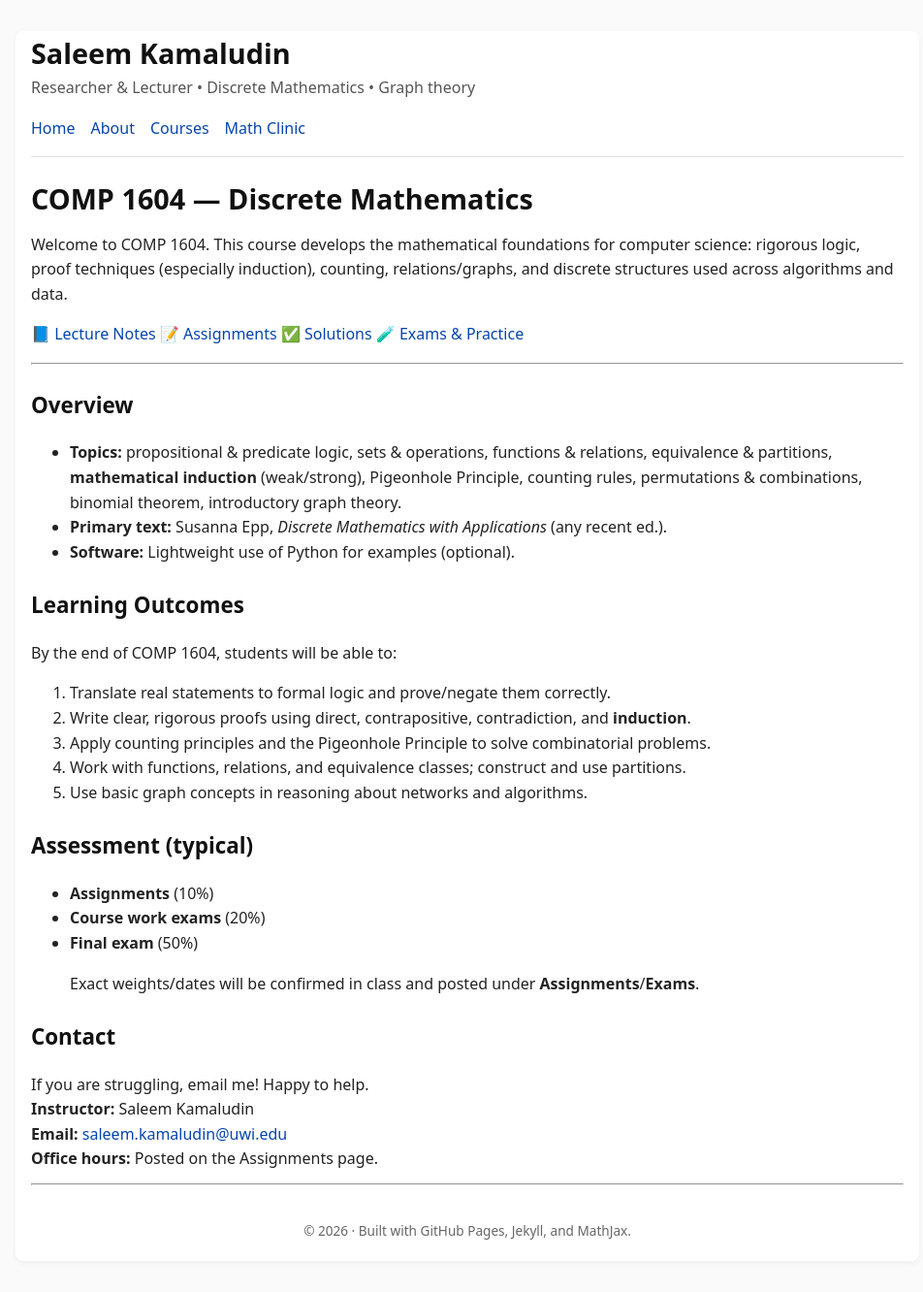
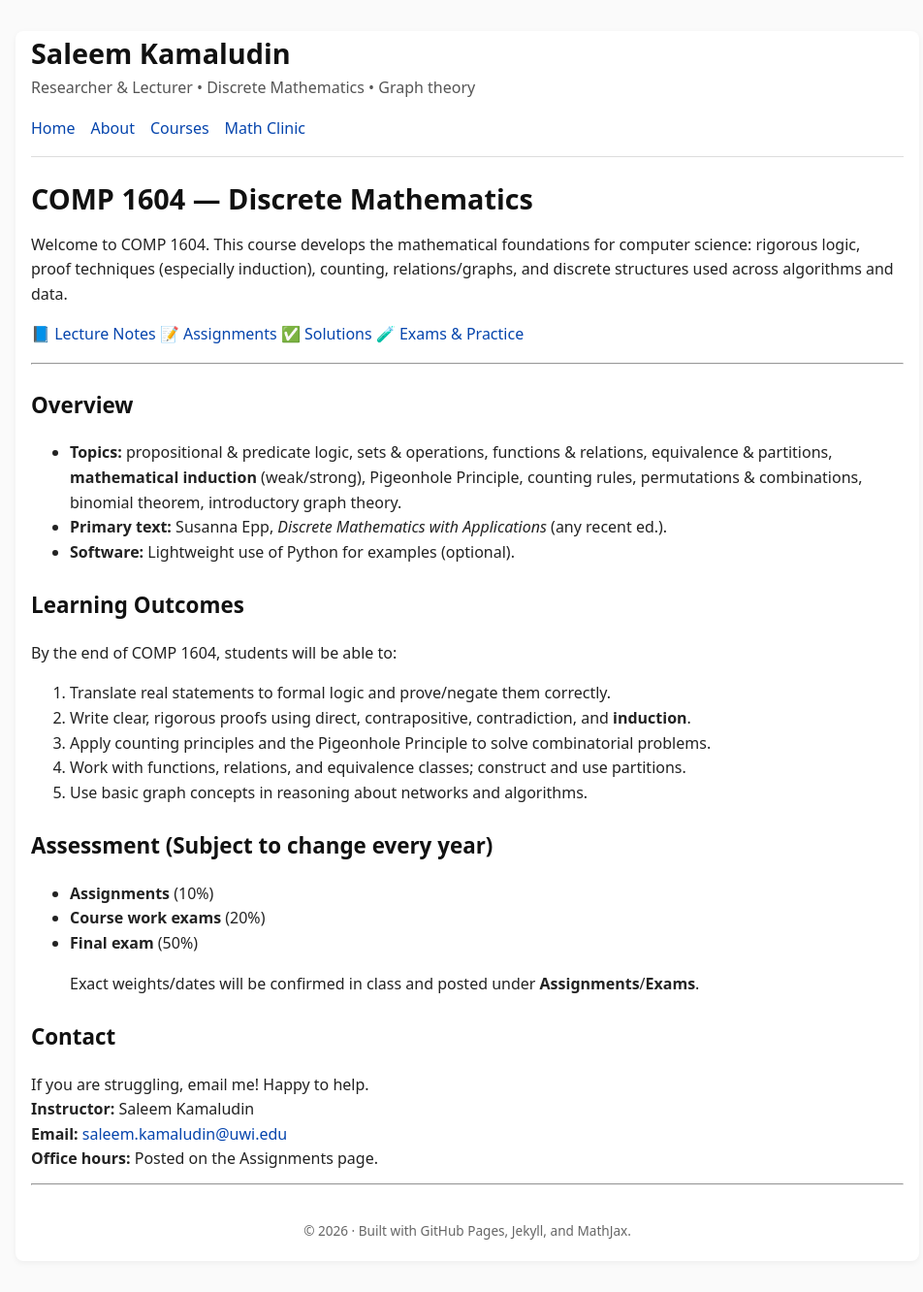
Before and after one commit to SaleemKamaludin/SaleemKamaludin.github.io, a Jekyll site: the page built from courses/comp1604.md, in a window 1280 px wide. Shown: the whole page at 97% size, without its empty margins (158-1110 px from the left). Built offline with Jekyll 4.4.1, drawn with Linux system fonts in a browser that asks for light colours.

Commit message:
Update comp1604.md

```diff
--- a/courses/comp1604.md
+++ b/courses/comp1604.md
@@ -31,7 +31,7 @@ By the end of COMP 1604, students will be able to:
 4. Work with functions, relations, and equivalence classes; construct and use partitions.
 5. Use basic graph concepts in reasoning about networks and algorithms.
 
-## Assessment (typical)
+## Assessment (Subject to change every year)
 -  **Assignments** (10%)
 - **Course work exams** (20%)
 - **Final exam** (50%)
```
